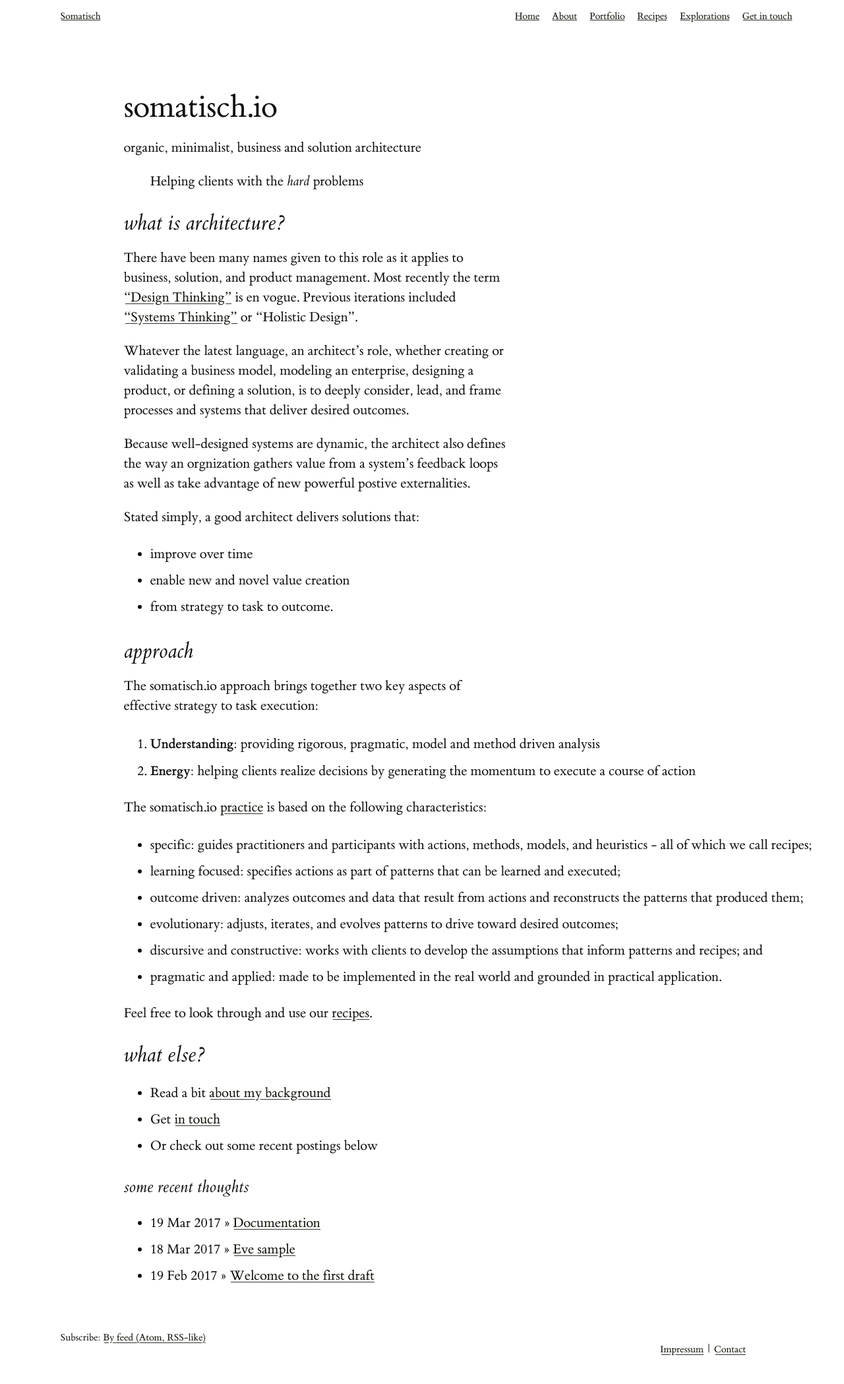
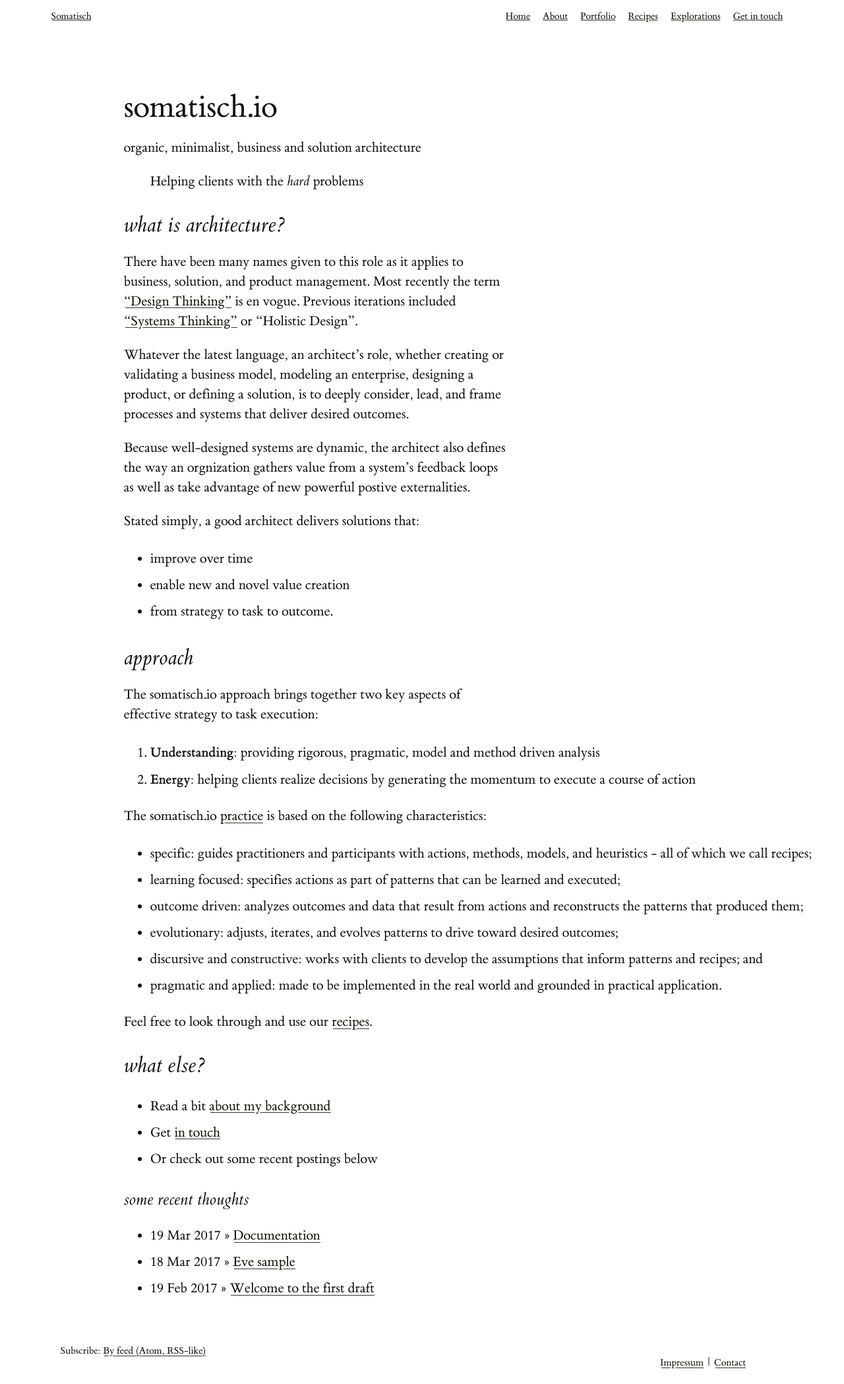
Before and after one commit to somatisch/somatisch-site, a Jekyll site: the page built from index.md, in a window 1280 px wide. Shown: the whole page at 66% size. Built offline with Jekyll 4.4.1, drawn with Linux system fonts in a browser that asks for light colours; nearby versions of some CDN libraries.

Commit message:
Layout fixes

```diff
--- a/_includes/head.html
+++ b/_includes/head.html
@@ -12,8 +12,8 @@
   <meta property="jk:src_url" content="https://github.com/somatisch/somatisch-site/blob/gh-pages/{{ page.path }}" />
 
   <!-- Use this CSS file for any custom styling -->
-  <link rel="stylesheet" href="assets/app.css" type="text/css" media="all">
-  <link rel="stylesheet" href="assets/tufte-css/tufte.css" type="text/css" media="all">
+  <link rel="stylesheet" href="/assets/app.css" type="text/css" media="all">
+  <link rel="stylesheet" href="/assets/tufte-css/tufte.css" type="text/css" media="all">
   {% comment %} Custom global CSS could go here: {% endcomment %}
   {% for css in site.custom_css %}
   <link rel="stylesheet" href="{{css}}" media="all">
--- a/_layouts/default.html
+++ b/_layouts/default.html
@@ -3,7 +3,7 @@
   {% include head.html %}
   <body class="">
     <!-- <h1><a href="/">Somatisch</a></h1> -->
-    <div class="medium-12 columns padding-top-medium">
+    <div class="padding-top-medium">
       {% include site_head.html %}
     </div>
     <div id="content" role="main" class="row">
@@ -12,7 +12,7 @@
 
         <div class="row" id="main-content-area">
 
-          <div class="medium-11 medium-push-1 columns  padding-top-xlarge">
+          <div class="medium-11 medium-push-1 columns padding-top-xlarge">
           {{ content }}
           </div>
 
--- a/assets/tufte-css/tufte.css
+++ b/assets/tufte-css/tufte.css
@@ -45,7 +45,7 @@ h2 { font-style: italic;
      margin-top: 2.1rem;
      margin-bottom: 0;
      font-size: 2.2rem;
-     line-height: 1; }
+     line-height: 1.2; }
 
 h3 { font-style: italic;
      font-weight: 400;
```
